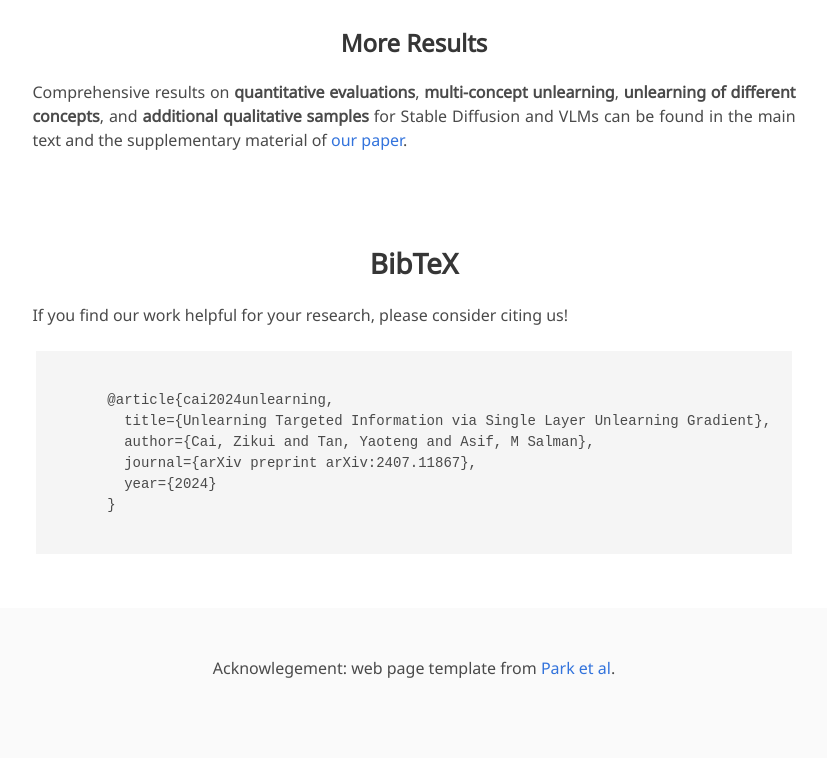
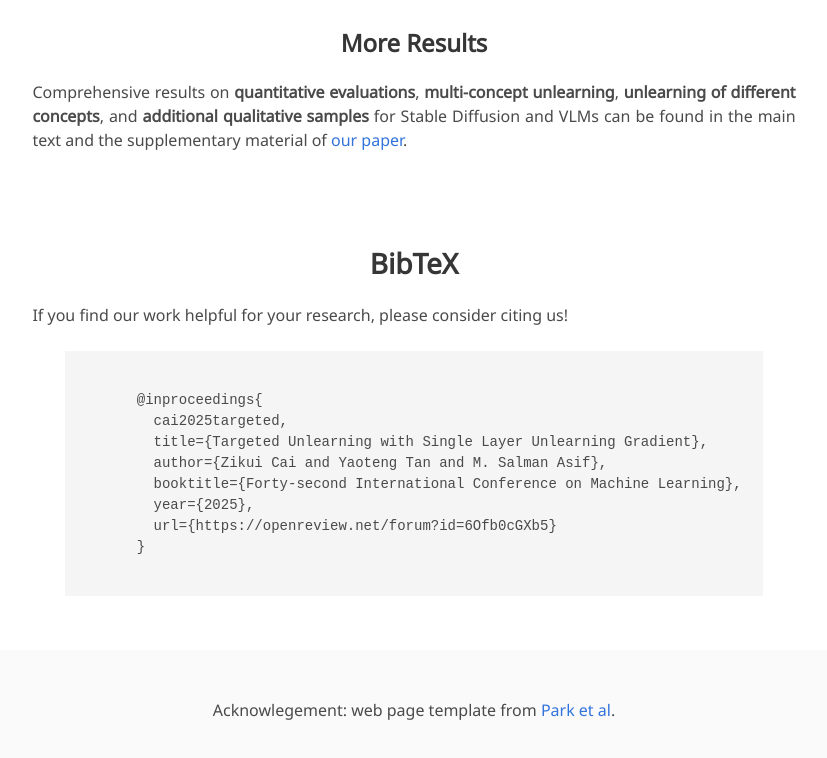
Before and after one commit to efficient-unlearning/SLUG, a plain HTML site: page index.html in a window 1280 px wide. Shown: the part 5923-6681 px from the top of the page, without its empty margins (226-1053 px from the left). Drawn offline with nearby package versions, Linux system fonts and the light colour scheme; some icons are missing; a web font is replaced by a local one.

Commit message:
Update bibtex

```diff
--- a/index.html
+++ b/index.html
@@ -555,11 +555,13 @@
   </div>
     <br>
     <pre style="display: inline-block; text-align: left;"><code>
-      @article{cai2024unlearning,
-        title={Unlearning Targeted Information via Single Layer Unlearning Gradient},
-        author={Cai, Zikui and Tan, Yaoteng and Asif, M Salman},
-        journal={arXiv preprint arXiv:2407.11867},
-        year={2024}
+      @inproceedings{
+        cai2025targeted,
+        title={Targeted Unlearning with Single Layer Unlearning Gradient},
+        author={Zikui Cai and Yaoteng Tan and M. Salman Asif},
+        booktitle={Forty-second International Conference on Machine Learning},
+        year={2025},
+        url={https://openreview.net/forum?id=6Ofb0cGXb5}
       }
     </code></pre>
   </div>
```
